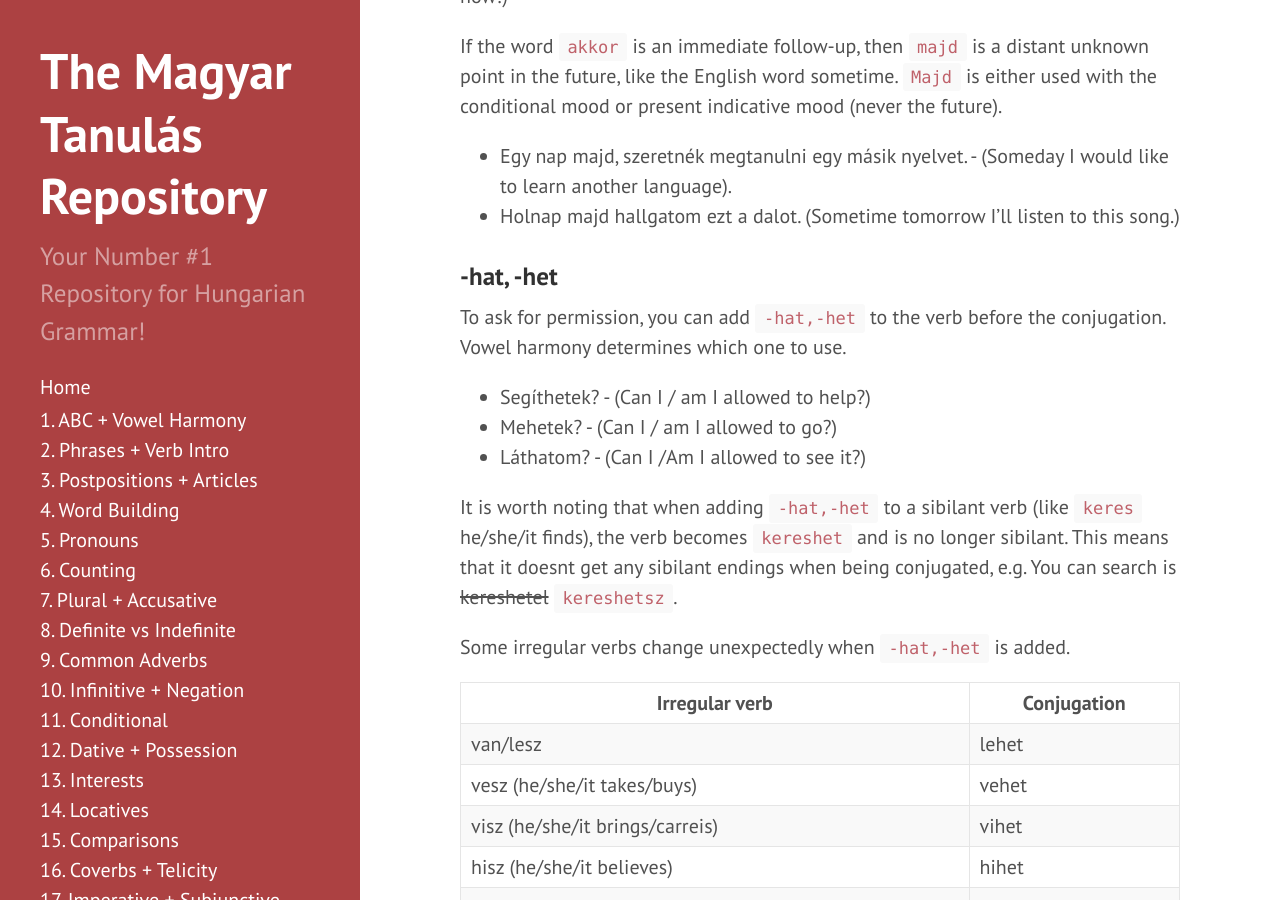
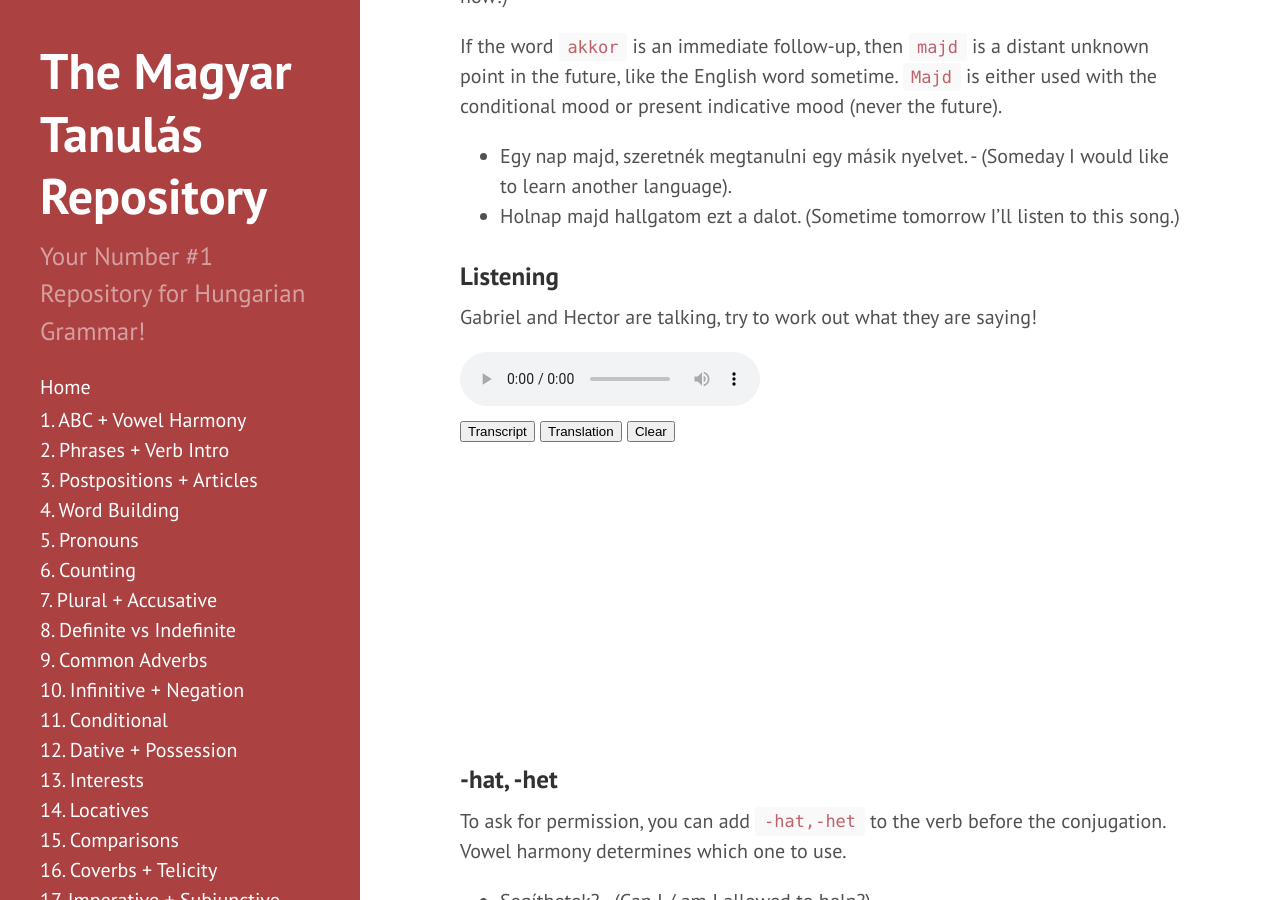
Before and after one commit to Magyartanulas/magyartanulas.github.io, a Jekyll site: the page built from conditional_mood.md, in a window 1280 px wide and 900 px high, scrolled down 3586 px. Built offline with Jekyll 4.4.1, drawn with Linux system fonts in a browser that asks for light colours; Markdown is read by kramdown in place of the engine named in the settings; some of the changed lines change nothing that is shown.

Commit message:
Update conditional_mood.md

```diff
--- a/conditional_mood.md
+++ b/conditional_mood.md
@@ -100,6 +100,95 @@
 * Egy nap majd, szeretnék megtanulni egy másik nyelvet. - (Someday I would like to learn another language).
 * Holnap majd hallgatom ezt a dalot. (Sometime tomorrow I'll listen to this song.)
 
+### Listening
+
+Gabriel and Hector are talking, try to work out what they are saying!
+
+<audio controls><source src="https://magyartanulas.github.io/public/anya.mp3" type="audio/mpeg">Your browser does not support the audio element.</audio>
+
+<script type = "text/javascript">
+
+function check_reveal(button) {
+
+    var hun = document.getElementById("transcript");
+    var eng = document.getElementById("translation");
+    var none = document.getElementById("none");
+
+    if (button === 'transcript') {
+
+        if (hun.style.display === "none" && eng.style.display === "none") {
+            none.style.display = "none";
+            hun.style.display = "block";
+        }else if (hun.style.display === "none" && eng.style.display === "block") {
+            none.style.display = "none";
+            eng.style.display = "none";
+            hun.style.display = "block";
+        }
+    }else if (button === 'translation')
+
+        if (eng.style.display === "none" && hun.style.display === "none") {
+            none.style.display = "none";
+            eng.style.display = "block";
+        }else if (eng.style.display === "none" && hun.style.display === "block") {
+            none.style.display = "none";
+            hun.style.display = "none";
+            eng.style.display = "block";
+        }
+}
+
+function clearAll() {
+
+    var hun = document.getElementById("transcript");
+    var eng = document.getElementById("translation");
+    hun.style.display = "none";
+    eng.style.display = "none";
+    none.style.display = "block";
+}
+
+</script>
+
+<span>
+<button type="button" onclick="check_reveal('transcript')">Transcript</button>
+<button type="button" onclick="check_reveal('translation')">Translation</button>
+<button type="button" onclick="clearAll()">Clear</button>
+</span>
+
+<div id = "transcript" style ="display:none">
+G: Nem is akartam gyereket.<br/>
+H: Ja.<br/>
+G: És rémés anya lettem volna.<br/>
+H: Ha maga mondja.<br/>
+G: Ha fiú Charlie lett volna.<br/>
+H: Igen?<br/>
+G: És ha lány, Aurora.<br/>
+H: Mindkettő szép név.<br/>
+G: Köszönöm.<br/>
+</div>
+
+<div id = "translation" style ="display:none">
+G: I didn't even want a child.<br/>
+H: Oh.<br/>
+G: And I would have been a terrible mother.<br/>
+H: If you say.<br/>
+G: If it was a boy he would have been Charlie.<br/>
+H: Yes?<br/>
+G: And if it was a girl, Aurora. <br/>
+H: Both are pretty names.<br/>
+G: Thank you.<br/>
+</div>
+
+<div id = "none" style ="display:block">
+<br/>
+<br/>
+<br/>
+<br/>
+<br/>
+<br/>
+<br/>
+<br/>
+<br/>
+</div>
+
 ### -hat, -het
 
 To ask for permission, you can add `-hat,-het` to the verb before the conjugation. Vowel harmony determines which one to use.
```
